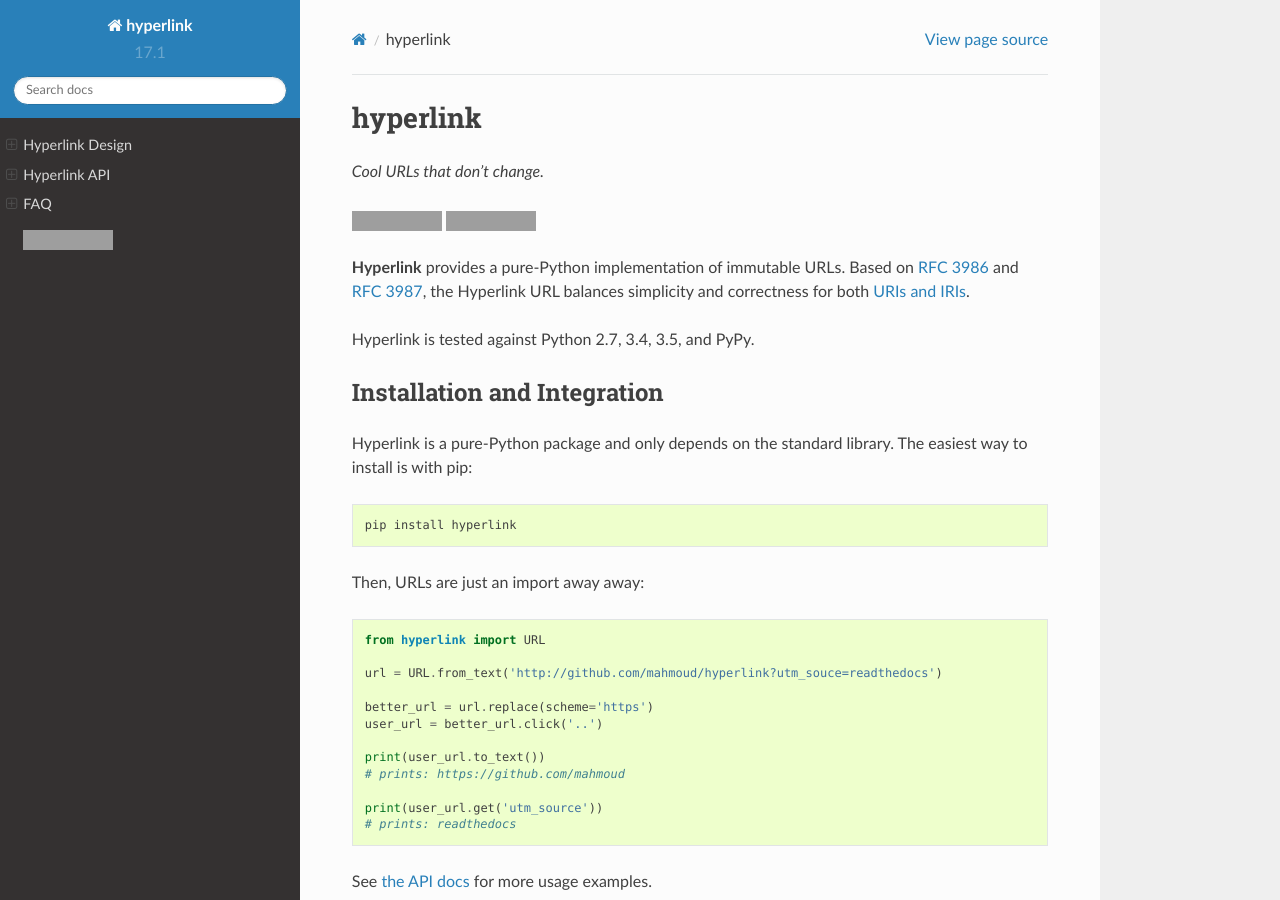
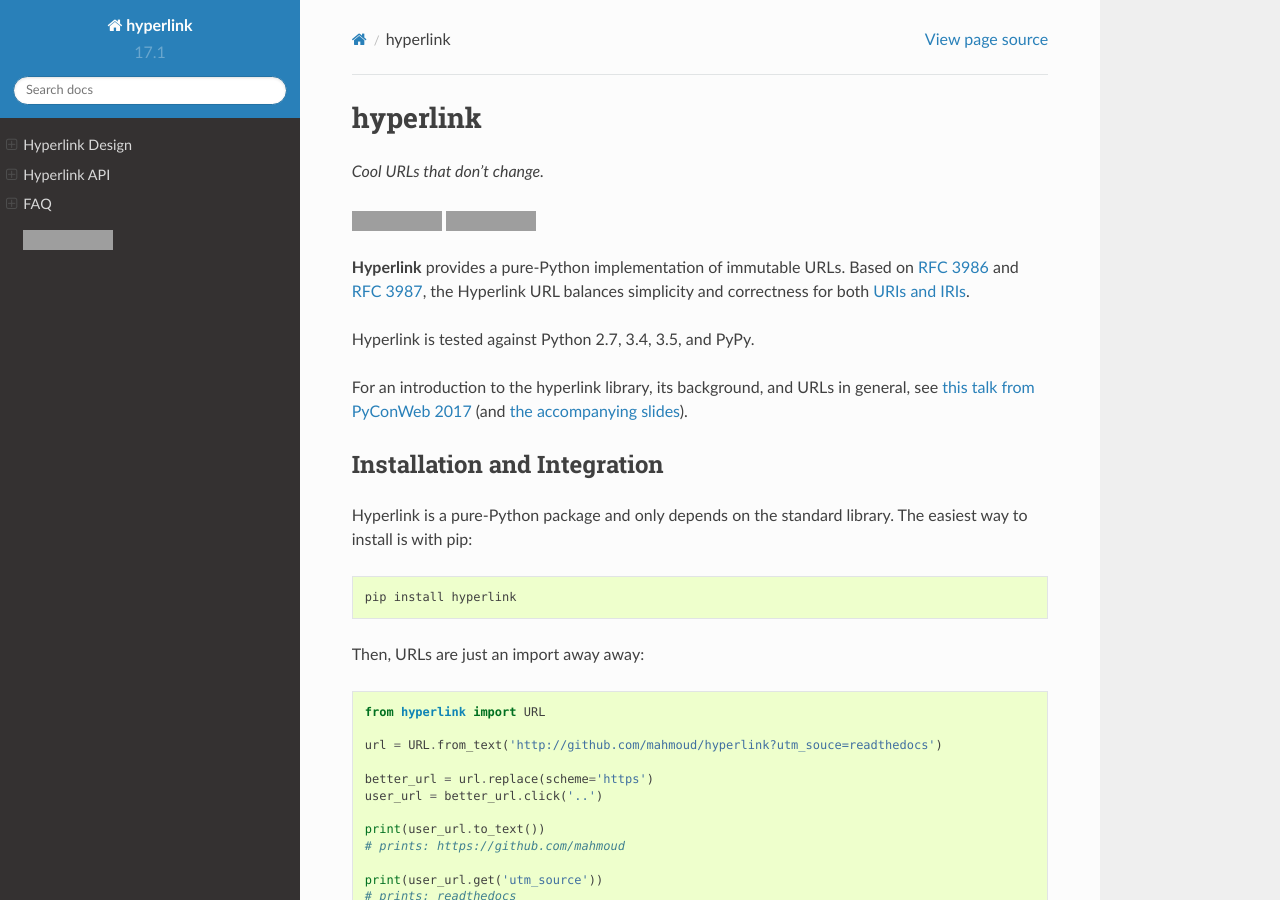
Before and after one commit to python-hyper/hyperlink, a Sphinx documentation site: the page built from docs/index.rst, in a window 1280 px wide and 900 px high. Built offline with Sphinx 7.4.7 and the Read the Docs theme 2.0.0, drawn with Linux system fonts in a browser that asks for light colours; grey boxes are pictures that could not be loaded.

Commit message:
adding links to PyConWeb talk and slides

```diff
--- a/docs/index.rst
+++ b/docs/index.rst
@@ -12,13 +12,19 @@
 
 Hyperlink is tested against Python 2.7, 3.4, 3.5, and PyPy.
 
+For an introduction to the hyperlink library, its background, and URLs
+in general, see `this talk from PyConWeb 2017`_ (and `the accompanying
+slides`_).
+
 .. _RFC 3986: https://tools.ietf.org/html/rfc3986
 .. _RFC 3987: https://tools.ietf.org/html/rfc3987
+.. _this talk from PyConWeb 2017: https://www.youtube.com/watch?v=EIkmADO-r10
+.. _the accompanying slides: https://speakerdeck.com/mhashemi/urls-in-plain-view
 .. |release| image:: https://img.shields.io/pypi/v/hyperlink.svg
              :target: https://pypi.python.org/pypi/hyperlink
 
 .. |calver| image:: https://img.shields.io/badge/calver-YY.MINOR.MICRO-22bfda.svg
-            :target: http://calver.org
+   :target: http://calver.org
 
 
 Installation and Integration
```
